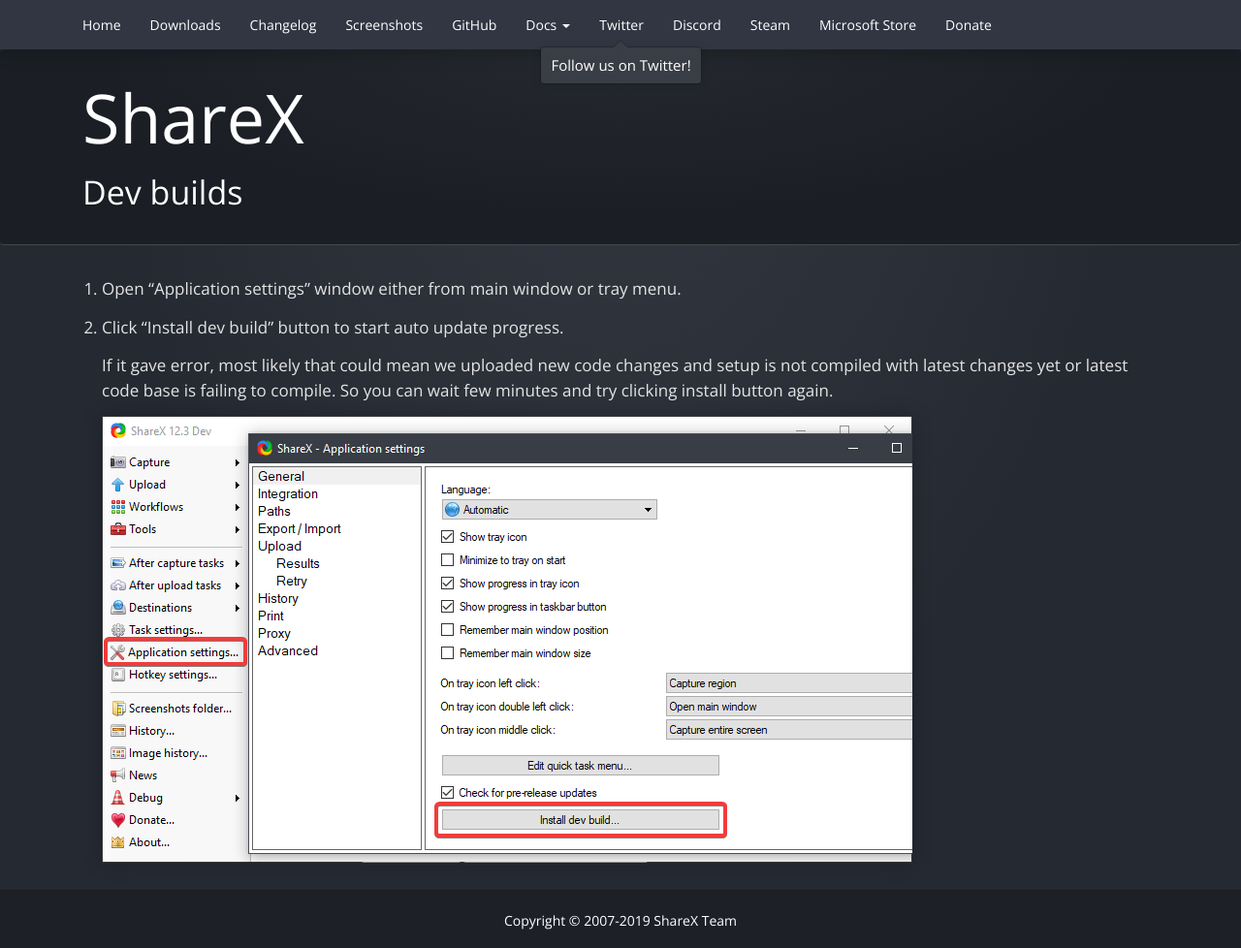
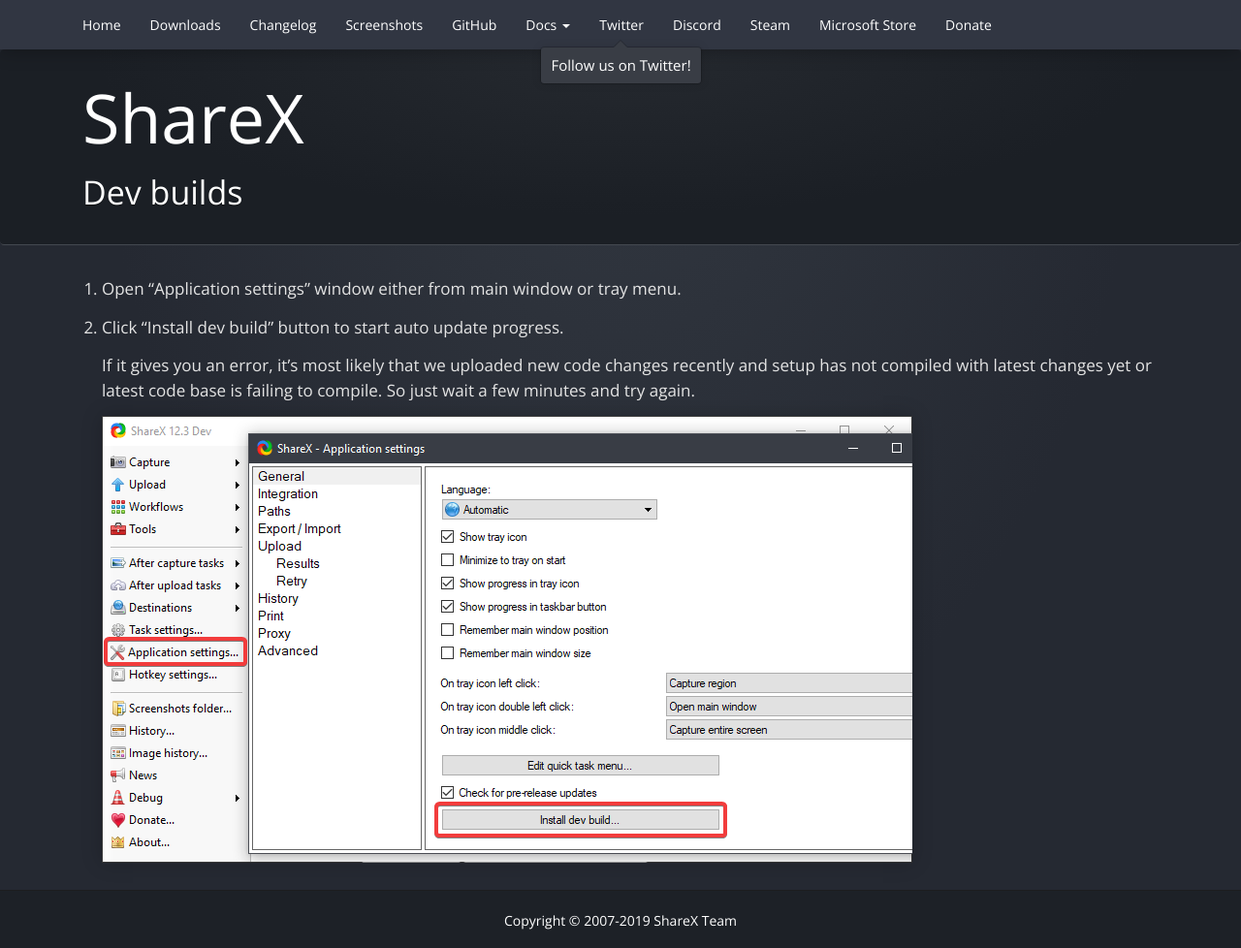
Before and after one commit to ShareX/sharex.github.io, a Jekyll site: the page built from docs/dev-builds.md, in a window 1280 px wide. Shown: the whole page at 97% size. Built offline with Jekyll 4.4.1, drawn with Linux system fonts in a browser that asks for light colours.

Commit message:
Fixed Grammar

```diff
--- a/docs/dev-builds.md
+++ b/docs/dev-builds.md
@@ -7,6 +7,6 @@
 
 2. Click "Install dev build" button to start auto update progress.
 
-    If it gave error, most likely that could mean we uploaded new code changes and setup is not compiled with latest changes yet or latest code base is failing to compile. So you can wait few minutes and try clicking install button again.
+    If it gives you an error, it's most likely that we uploaded new code changes recently and setup has not compiled with latest changes yet or latest code base is failing to compile. So just wait a few minutes and try again.
 
     ![](/img/ScreenshotDevBuilds.png)
```
